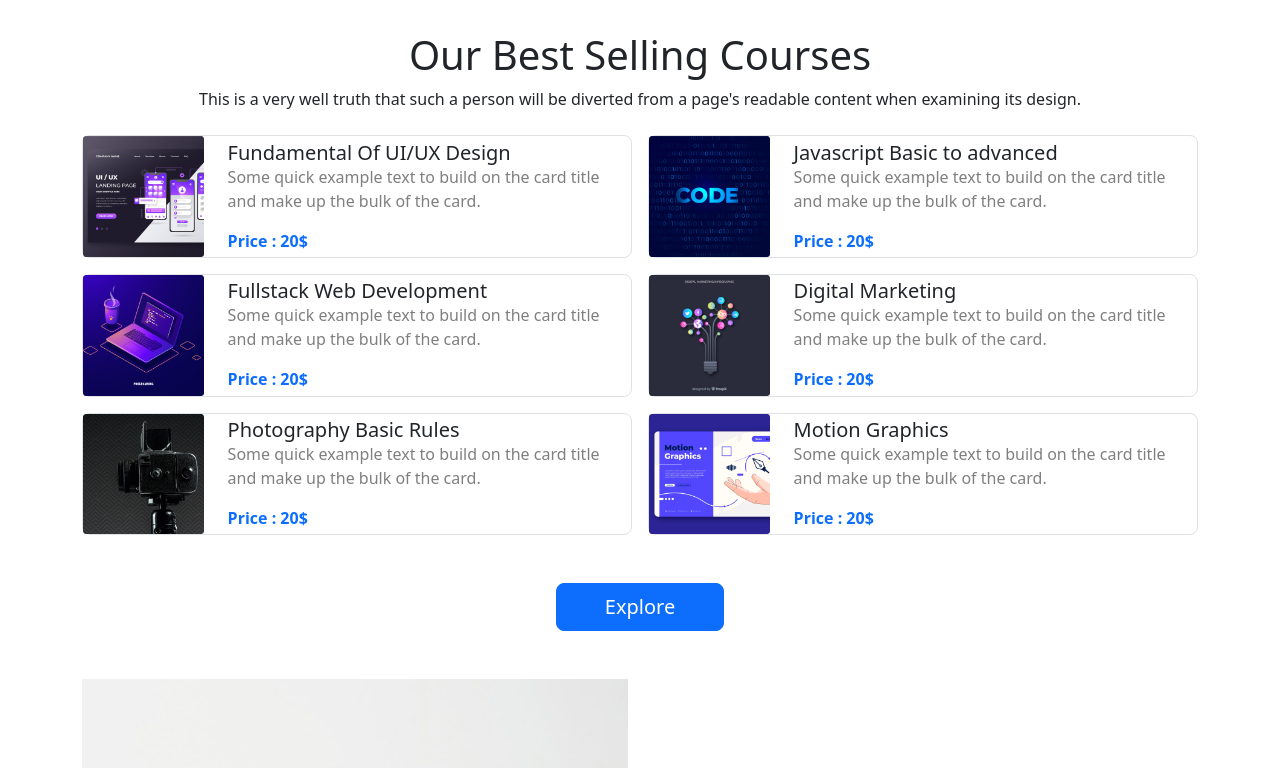
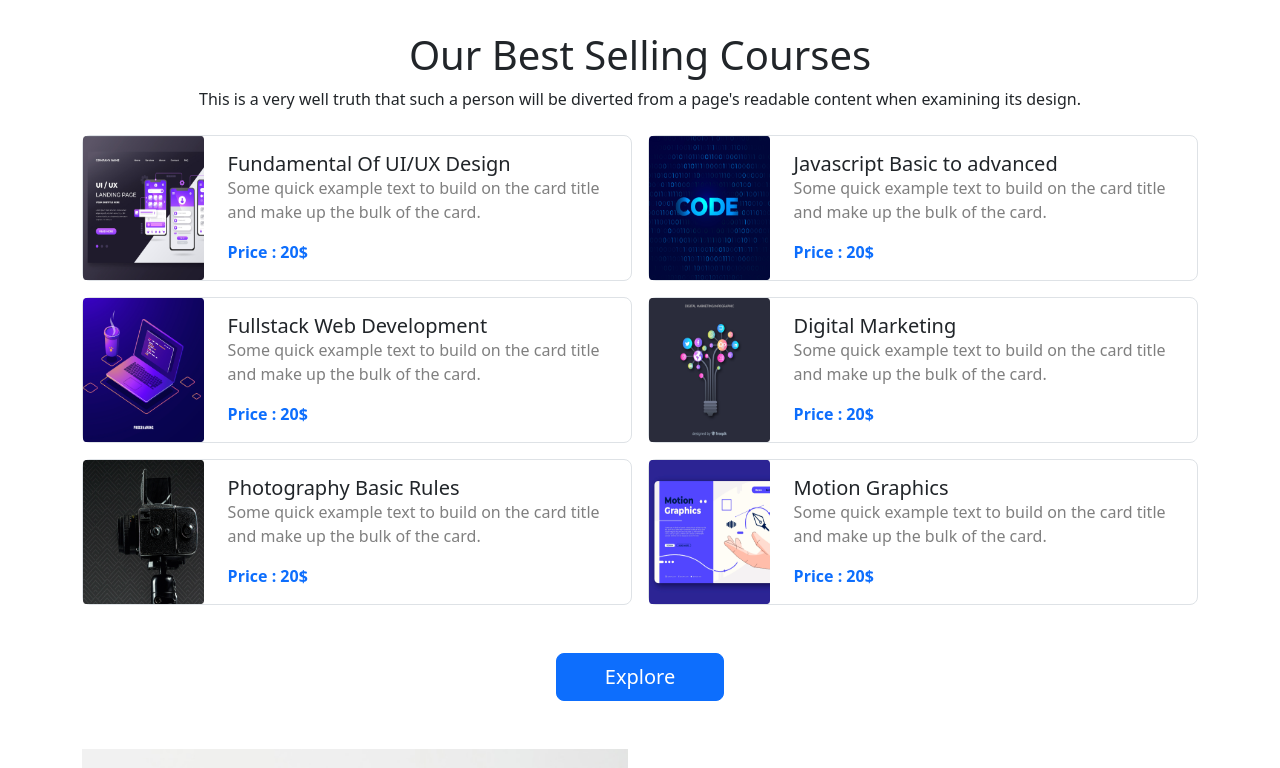
Before and after one commit to mohaimenur1/e-learning, a plain HTML site: page index.html in a window 1280 px wide. Shown: the part 680-1448 px from the top of the page. Drawn offline with nearby package versions, Linux system fonts and the light colour scheme.

Commit message:
course image height fixed

```diff
--- a/index.html
+++ b/index.html
@@ -181,12 +181,12 @@
               <div>
                 <img
                   src="images/course/course-1.png"
-                  class="img-fluid w-100 course-img"
+                  class="img-fluid w-100 h-100"
                   alt="..."
                 />
               </div>
               <div
-                class="card-body d-flex flex-column justify-content-center px-4"
+                class="card-body d-flex flex-column justify-content-center px-4 pt-3 pb-3"
               >
                 <h5 class="card-title">Fundamental Of UI/UX Design</h5>
                 <p class="card-text text-black-50">
@@ -205,12 +205,12 @@
               <div>
                 <img
                   src="images/course/course-2.png"
-                  class="img-fluid w-100 course-img"
+                  class="img-fluid w-100 h-100"
                   alt="..."
                 />
               </div>
               <div
-                class="card-body d-flex flex-column justify-content-center px-4"
+                class="card-body d-flex flex-column justify-content-center px-4 pt-3 pb-3"
               >
                 <h5 class="card-title">Javascript Basic to advanced</h5>
                 <p class="card-text text-black-50">
@@ -229,12 +229,12 @@
               <div>
                 <img
                   src="images/course/course-3.png"
-                  class="img-fluid w-100 course-img"
+                  class="img-fluid w-100 h-100"
                   alt="..."
                 />
               </div>
               <div
-                class="card-body d-flex flex-column justify-content-center px-4"
+                class="card-body d-flex flex-column justify-content-center px-4 pt-3 pb-3"
               >
                 <h5 class="card-title">Fullstack Web Development</h5>
                 <p class="card-text text-black-50">
@@ -253,12 +253,12 @@
               <div>
                 <img
                   src="images/course/course-4.png"
-                  class="img-fluid w-100 course-img"
+                  class="img-fluid w-100 h-100"
                   alt="..."
                 />
               </div>
               <div
-                class="card-body d-flex flex-column justify-content-center px-4"
+                class="card-body d-flex flex-column justify-content-center px-4 pt-3 pb-3"
               >
                 <h5 class="card-title">Digital Marketing</h5>
                 <p class="card-text text-black-50">
@@ -277,12 +277,12 @@
               <div>
                 <img
                   src="images/course/course-5.png"
-                  class="img-fluid w-100 course-img"
+                  class="img-fluid w-100 h-100"
                   alt="..."
                 />
               </div>
               <div
-                class="card-body d-flex flex-column justify-content-center px-4"
+                class="card-body d-flex flex-column justify-content-center px-4 pt-3 pb-3"
               >
                 <h5 class="card-title">Photography Basic Rules</h5>
                 <p class="card-text text-black-50">
@@ -301,12 +301,12 @@
               <div>
                 <img
                   src="images/course/course-6.png"
-                  class="img-fluid w-100 course-img"
+                  class="img-fluid w-100 h-100"
                   alt="..."
                 />
               </div>
               <div
-                class="card-body d-flex flex-column justify-content-center px-4 pd-custom"
+                class="card-body d-flex flex-column justify-content-center px-4 pt-3 pb-3"
               >
                 <h5 class="card-title">Motion Graphics</h5>
                 <p class="card-text text-black-50">
```
